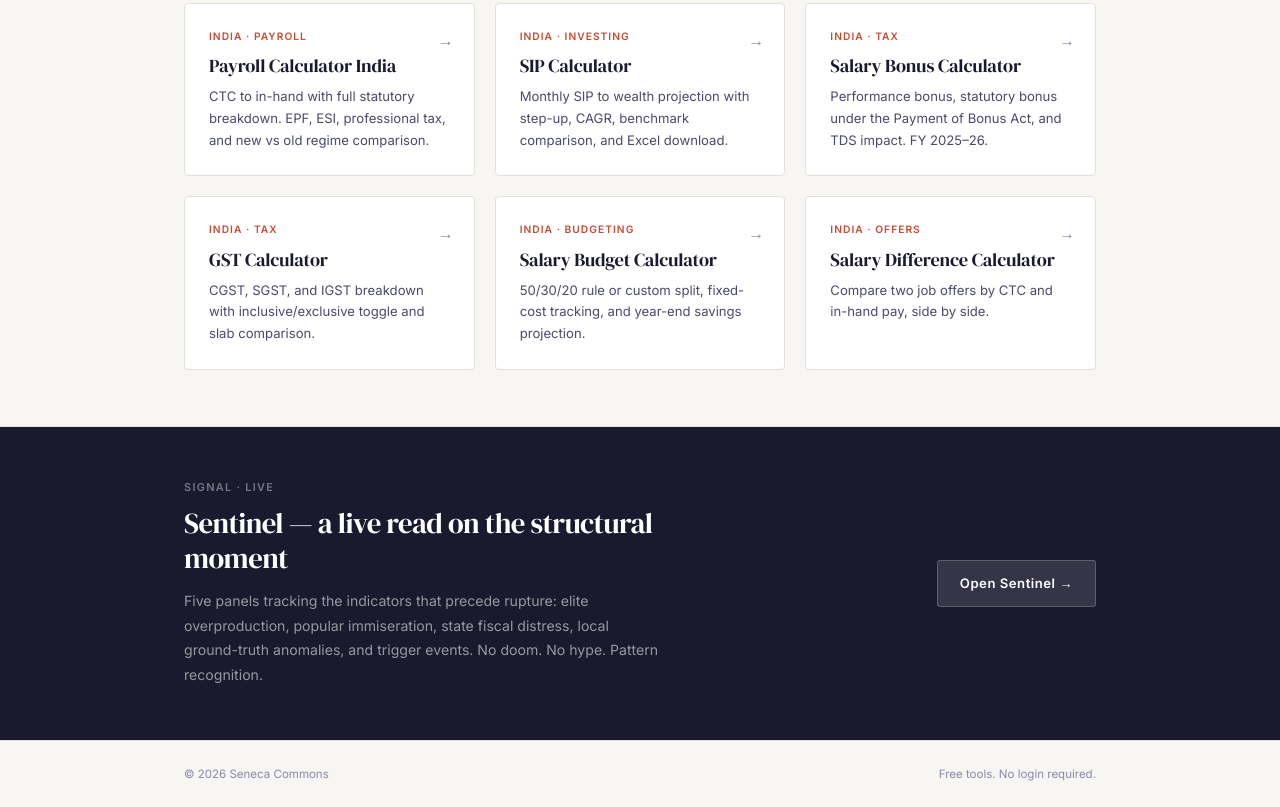
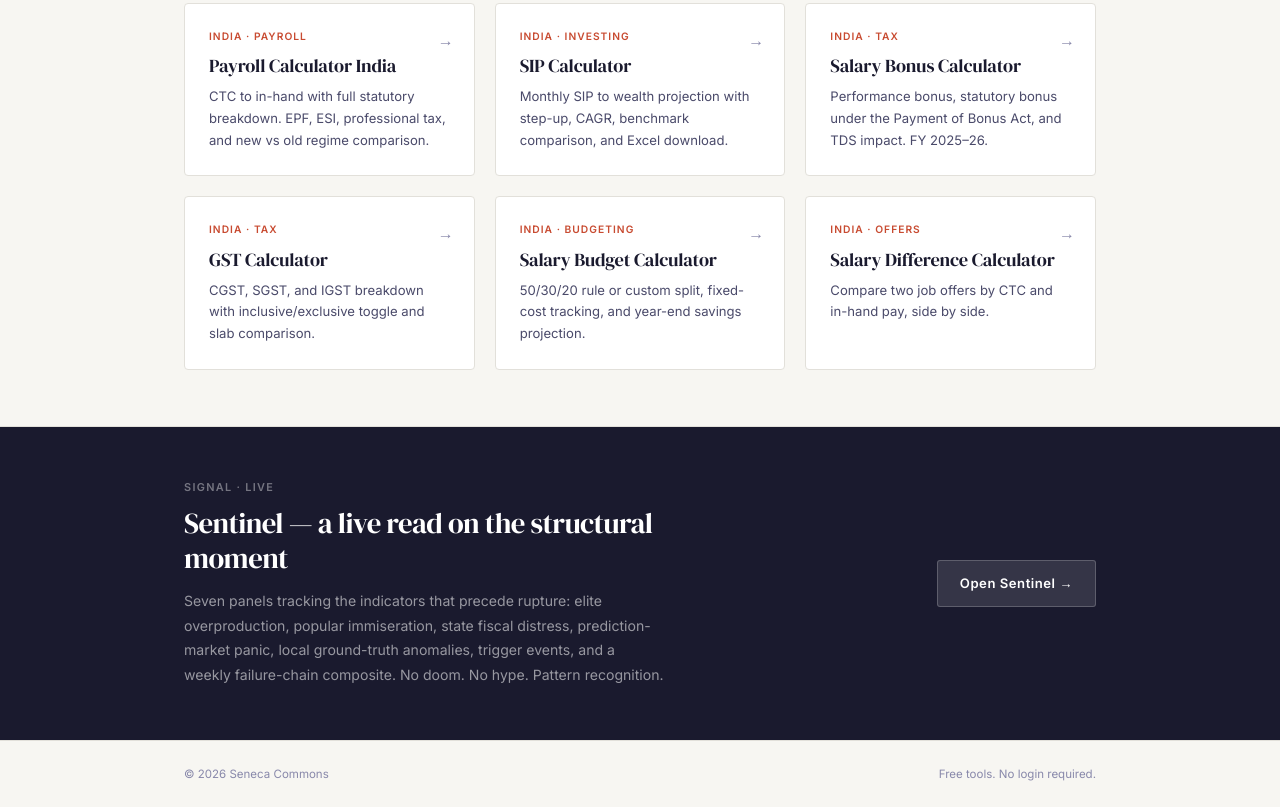
Before and after one commit to LJ808/senecacommons-site, a plain HTML site: page index.html in a window 1280 px wide. Shown: the part 952-1759 px from the top of the page. Drawn offline with Linux system fonts and the light colour scheme.

Commit message:
Fix stale five-panel copy on root and /signal (now seven panels)

```diff
--- a/index.html
+++ b/index.html
@@ -339,7 +339,7 @@ footer {
       <div class="signal-text">
         <div class="signal-eyebrow">Signal · Live</div>
         <div class="signal-title">Sentinel — a live read on the structural moment</div>
-        <p class="signal-body">Five panels tracking the indicators that precede rupture: elite overproduction, popular immiseration, state fiscal distress, local ground-truth anomalies, and trigger events. No doom. No hype. Pattern recognition.</p>
+        <p class="signal-body">Seven panels tracking the indicators that precede rupture: elite overproduction, popular immiseration, state fiscal distress, prediction-market panic, local ground-truth anomalies, trigger events, and a weekly failure-chain composite. No doom. No hype. Pattern recognition.</p>
       </div>
       <a href="/signal/sentinel" class="btn btn-light">Open Sentinel →</a>
     </div>
```
Also changed, not shown: signal/index.html (+1 -1 lines).
